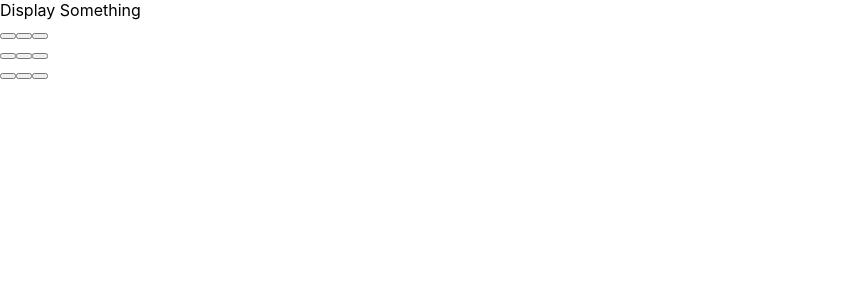
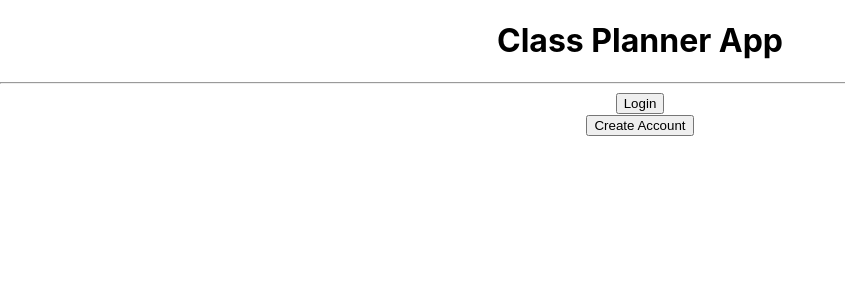
Before and after one commit to XinjunDu822/student-planner-app, a React (Create React App) app: page / in a window 1280 px wide. Shown: the top 300 px of the page, without its empty margins (0-845 px from the left). Built offline with nearby package versions, Linux system fonts and the light colour scheme.

Commit message:
Added some basic HTML

```diff
--- a/src/App.js
+++ b/src/App.js
@@ -1,36 +1,115 @@
 import logo from './logo.svg';
 import './App.css';
 import { useState } from 'react';
-// function App() {
-//   return (
-//     <div className="App">
-
-//     </div>
-//   );
-// }
 
 
+function Task({name})
+{
+  return (
+    <div className = "task" style={{ display: 'flex', gap: '20px', margin: '15px', textAlign: 'left'}}>
 
+      <div style={{ flex: 2, maxWidth: '200px'}}>
+        {name} Name
+      </div>
 
-function Square({ value, onSquareClick }) {
-  return (
-    <button className="square" onClick={onSquareClick}>
-      {value}
-    </button>
+      <div style={{ flex: 1, maxWidth: '100px'}}>
+        {name} Date
+      </div>
+
+      <div style={{ flex: 3}}>
+        {name} Description
+      </div>
+
+      <div>
+        <button>Mark Complete</button>
+      </div>
+
+      <div>
+        <button>Edit</button>
+      </div>
+
+      <div>
+        <button>Delete</button>
+      </div>
+
+    </div>
   );
 }
 
-export default function DashBoard() {
-  const [squares, setSquares] = useState(Array(9).fill(null));
+
+export default function App() {
+
+  const [isLoggedIn, setIsLoggedIn] = useState(false);
+
+  function login()
+  {
+    setIsLoggedIn(true);
+  }
+
+  if(!isLoggedIn)
+
+    return (
+      <>
+        <div className="App">
+          <header>
+            <h1>Class Planner App</h1>
+            <hr></hr>
+          </header>
+        </div>
+
+        <div style={{textAlign: 'center'}}>
+
+          <div>
+            <button onClick={login}>Login</button>
+          </div>
+
+          <div>
+            <button>Create Account</button>
+          </div>
+
+        </div>
+
+      </>
+    );
+
+  return (
+      <>
+        <div className="App">
+          <header>
+            <h1>Class Planner App</h1>
+            <hr></hr>
+          </header>
+
+          <h2>My Dashboard</h2>
+
+          <div>
+            <button>Add Task</button>
+          </div>
+
+          <h3>Late</h3>
+
+            <Task name="Late Task 1"/>
+
+            <Task name="Late Task 2"/>
+
+          <h3>To Do</h3>
+
+          <div id="TasksList">
+
+            <Task name="Task 1"/>
+
+            <Task name="Task 2"/>
+
+            <Task name="Task 3"/>
+
+          </div>
+        </div>
+      </>
+    );
+}
 
 
-  function handleClick(i) {
-    console.log("Clicked");
-  }
-  let status;
-  status = "Display Something"
-  return (
-    <>
+/* <>
       <div className="status">{status}</div>
       <div className="board-row">
         <Square value={squares[0]} onSquareClick={() => handleClick(0)} />
@@ -47,6 +126,4 @@ export default function DashBoard() {
         <Square value={squares[7]} onSquareClick={() => handleClick(7)} />
         <Square value={squares[8]} onSquareClick={() => handleClick(8)} />
       </div>
-    </>
-  );
-}
+    </> */
```
